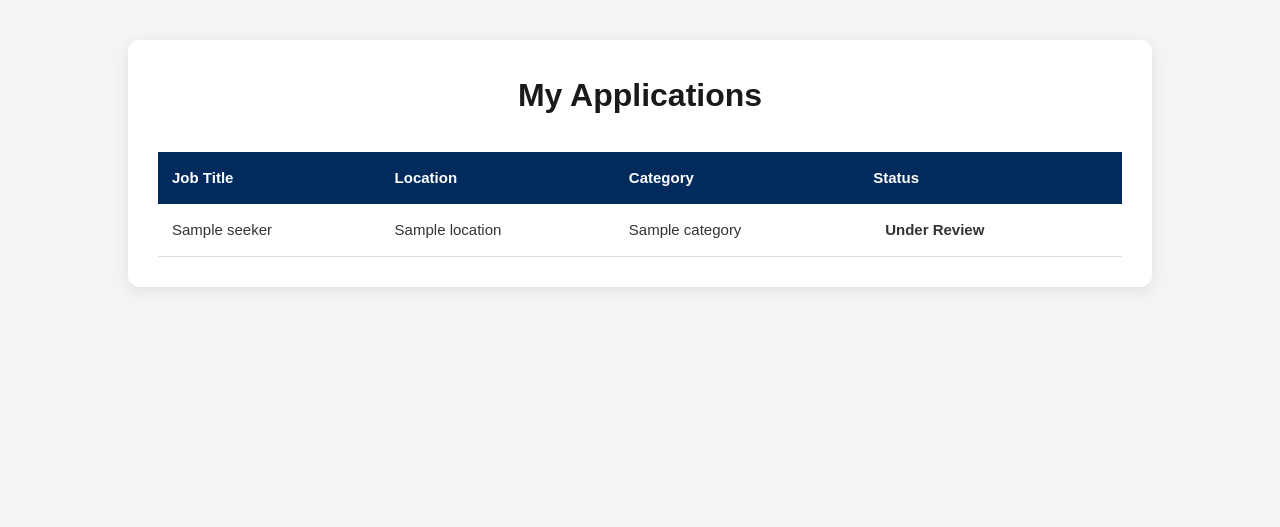
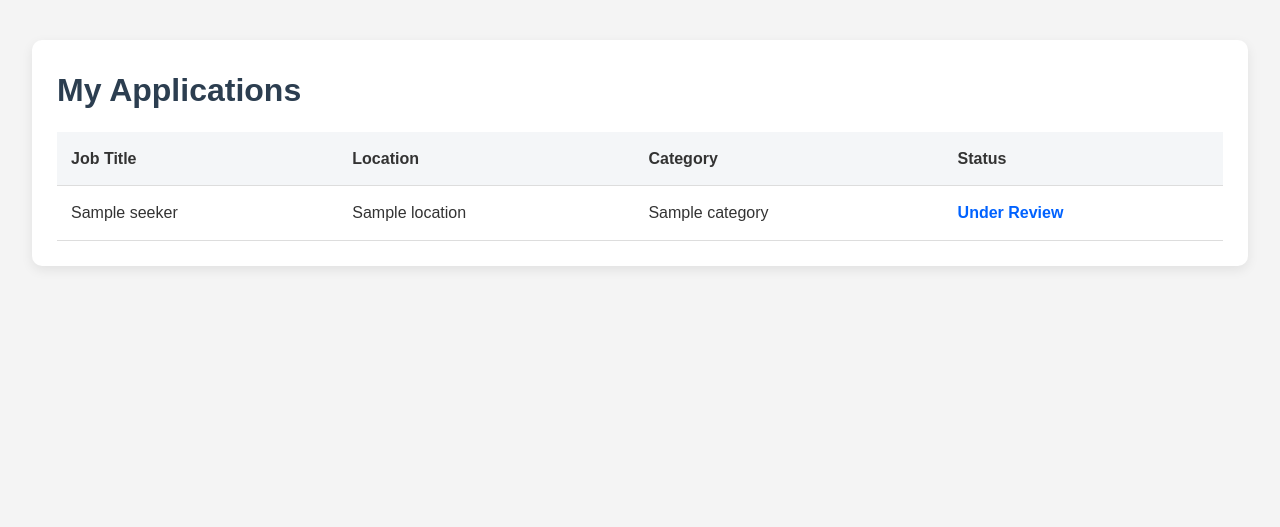
Before and after one commit to TejaswiGadde/job-board-app, a Python web app: template templates/my_applications.html in a window 1280 px wide. Shown: the part 70-597 px from the top of the page. Run offline with Jinja, Linux system fonts and the light colour scheme; the template is opened without the code that fills it: most values are stand-ins (such as "Sample title", 1, 10 or a date in 2020).

Commit message:
changes in application html

```diff
--- a/templates/my_applications.html
+++ b/templates/my_applications.html
@@ -2,79 +2,51 @@
 <html lang="en">
 <head>
     <meta charset="UTF-8">
-    <title>My Applications - Job Board</title>
-
+    <title>My Applications</title>
     <link rel="stylesheet" href="{{ url_for('static', filename='css/style.css') }}">
 
     <style>
-        /* Page container */
-        .container-app {
-            width: 80%;
+        /* Full-width clean card */
+        .full-container {
+            width: 95%;
             margin: 40px auto;
-            padding: 30px;
-            background: #fff;
-            box-shadow: 0 4px 15px rgba(0,0,0,0.08);
-            border-radius: 12px;
+            background: white;
+            padding: 25px;
+            border-radius: 10px;
+            box-shadow: 0 4px 12px rgba(0,0,0,0.08);
+        }
+
+        /* Clean table */
+        table.full-table {
+            width: 100%;
+            border-collapse: collapse;
+            margin-top: 15px;
+        }
+
+        table.full-table th,
+        table.full-table td {
+            padding: 14px;
+            text-align: left;
+            border-bottom: 1px solid #ddd;
+            font-size: 16px;
+        }
+
+        table.full-table th {
+            background: #f4f6f8;
+            font-weight: bold;
+        }
+
+        table.full-table tr:hover {
+            background: #f9fbfc;
         }
 
         h1 {
-            text-align: center;
-            margin-bottom: 30px;
-            font-size: 32px;
-            font-weight: 700;
-            color: #1a1a1a;
+            margin-bottom: 5px;
         }
 
-        /* Table styling */
-        table {
-            width: 100%;
-            border-collapse: collapse;
-            margin-top: 20px;
-        }
-
-        th {
-            background-color: #002b5c;
-            color: white;
-            padding: 14px;
-            text-align: left;
-            font-size: 15px;
-        }
-
-        td {
-            padding: 14px;
-            border-bottom: 1px solid #ddd;
-            font-size: 15px;
-            color: #333;
-        }
-
-        tr:hover {
-            background-color: #f6f8fa;
-        }
-
-        .status {
+        .status-applied {
+            color: #0062ff;
             font-weight: bold;
-            padding: 6px 12px;
-            border-radius: 8px;
-        }
-
-        .status.Applied {
-            background: #e5f1ff;
-            color: #004a9f;
-        }
-
-        .status["Under Review"] {
-            background: #fff6cc;
-            color: #b38f00;
-        }
-
-        .status.Shortlisted {
-            background: #dfffe0;
-            color: #007f2d;
-        }
-
-        .status.Rejected {
-            background: #ffe6e6;
-            color: #cc0000;
         }
     </style>
 </head>
@@ -88,7 +60,8 @@
     </ul>
 </nav>
 
-<div class="container-app">
+<div class="full-container">
+
     <h1>My Applications</h1>
 
     {% with msgs = get_flashed_messages(with_categories=true) %}
@@ -101,7 +74,7 @@
     {% endif %}
     {% endwith %}
 
-    <table>
+    <table class="full-table">
         <thead>
             <tr>
                 <th>Job Title</th>
@@ -117,9 +90,7 @@
                 <td>{{ job.title }}</td>
                 <td>{{ job.location }}</td>
                 <td>{{ job.category }}</td>
-                    <td>
-                        <span class="status {{ app.status }}">{{ app.status }}</span>
-                    </td>
+                <td class="status-applied">{{ app.status }}</td>
             </tr>
         {% endfor %}
         </tbody>
```
Lines whose indentation alone changed are shown as unchanged.
